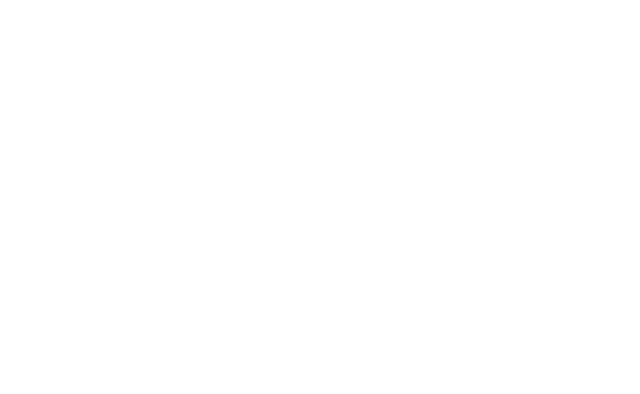
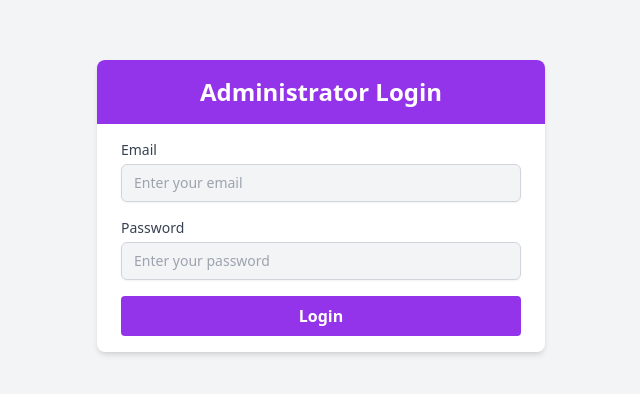
Before and after one commit to dhar003adi/SwiftHire, a React (Vite) app in the folder client/: page /admin-login in a window 1280 px wide. Before the commit this address had no page. Shown: the part 194-588 px from the top of the page, without its empty margins (319-959 px from the left). Built offline with nearby package versions, Linux system fonts and the light colour scheme.

Commit message:
Admin login added

```diff
--- a/client/src/App.jsx
+++ b/client/src/App.jsx
@@ -9,6 +9,7 @@
 import ViewJob from "./pages/ViewJob";
 import StudentRegistration from "./pages/Component/StudentRegistration";
 import StudentLogin from "./pages/Component/StudentLogin";
+import AdminLogin from "./pages/Component/AdminLogin";
 function App() {
   return (
     <Router>
@@ -16,6 +17,7 @@
         <Routes>
         <Route path="/student-register" element={<StudentRegistration />} />
         <Route path="/student-login" element={<StudentLogin />} />
+        <Route path="/admin-login" element={<AdminLogin />} />
           <Route path="/view-job" element={<ViewJob />} />
           <Route path="/add-user" element={<UserDetails />} />
           <Route path="/" element={<LandingPage />} />
--- /dev/null
+++ b/client/src/pages/Component/AdminLogin.jsx
@@ -0,0 +1,42 @@
+import React from 'react';
+import { Link } from 'react-router-dom'; // Import Link from react-router-dom
+
+const AdminLogin = () => {
+  return (
+    <div className="min-h-screen bg-gray-100 flex items-center justify-center px-4 sm:px-6 lg:px-8">
+      <div className="max-w-md w-full bg-white shadow-md rounded-lg overflow-hidden">
+        <div className="px-6 py-4 bg-purple-600 text-white text-center">
+          <h2 className="text-2xl font-bold">Administrator Login</h2>
+        </div>
+        <div className="px-6 py-4">
+          <form className="space-y-4">
+            <div>
+              <label className="block text-sm font-medium text-gray-700">Email</label>
+              <input
+                type="email"
+                className="mt-1 block w-full px-3 py-2 bg-gray-100 text-black border border-gray-300 rounded-md shadow-sm focus:outline-none focus:ring-blue-500 focus:border-blue-500 sm:text-sm"
+                placeholder="Enter your email"
+              />
+            </div>
+            <div>
+              <label className="block text-sm font-medium text-gray-700">Password</label>
+              <input
+                type="password"
+                className="mt-1 block w-full px-3 py-2 bg-gray-100 text-black border border-gray-300 rounded-md shadow-sm focus:outline-none focus:ring-blue-500 focus:border-blue-500 sm:text-sm"
+                placeholder="Enter your password"
+              />
+            </div>
+            <button
+              type="submit"
+              className="w-full bg-purple-600 hover:bg-purple-900 text-white font-semibold py-2 px-4 rounded focus:outline-none focus:ring-2 focus:ring-blue-500 focus:ring-opacity-50"
+            >
+              Login
+            </button>
+          </form>
+        </div>
+      </div>
+    </div>
+  );
+};
+
+export default AdminLogin;
--- a/client/src/pages/LandingPage.jsx
+++ b/client/src/pages/LandingPage.jsx
@@ -10,8 +10,8 @@
             <Link to="/student-login">
               <button className="w-40 py-2 mb-2 bg-purple-600 text-white rounded-full text-md hover:bg-purple-700">Student</button>
             </Link>
-            <Link to="/recruiter-login">
-              <button className="w-40 py-2 bg-black text-white rounded-full text-md hover:bg-gray-800">Recruiter</button>
+            <Link to="/admin-login">
+              <button className="w-40 py-2 bg-black text-white rounded-full text-md hover:bg-gray-800">Administrator</button>
             </Link>
           </div>
           <div className="flex flex-col justify-center items-center bg-gray-900 text-white p-4 rounded-lg">
```
